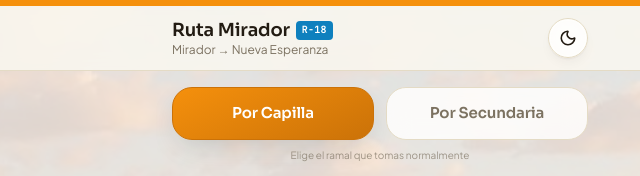
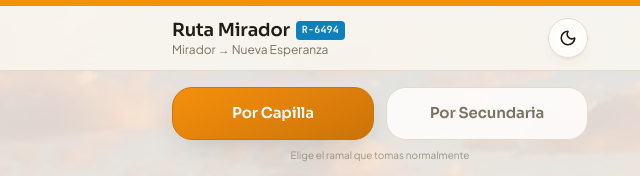
Before and after one commit to Roep-Techh/Pruebarutaas, a plain HTML site: page index.html in a window 1280 px wide. Shown: the top 176 px of the page, 260-900 px from the left. Drawn offline with nearby package versions, Linux system fonts and the light colour scheme; a script that the page names is missing.

Commit message:
Update index.html

```diff
--- a/index.html
+++ b/index.html
@@ -375,7 +375,7 @@
       <div>
         <h1 class="font-display font-semibold text-lg leading-tight flex items-center gap-1.5">
           Ruta Mirador
-          <span class="text-[10px] font-mono font-bold px-1.5 py-[3px] rounded" style="background:var(--talavera); color:#fff; letter-spacing:.02em;">R-18</span>
+          <span class="text-[10px] font-mono font-bold px-1.5 py-[3px] rounded" style="background:var(--talavera); color:#fff; letter-spacing:.02em;">R-6494</span>
         </h1>
         <p class="text-xs leading-tight" style="color:var(--ink-soft);">Mirador → Nueva Esperanza</p>
       </div>
```
